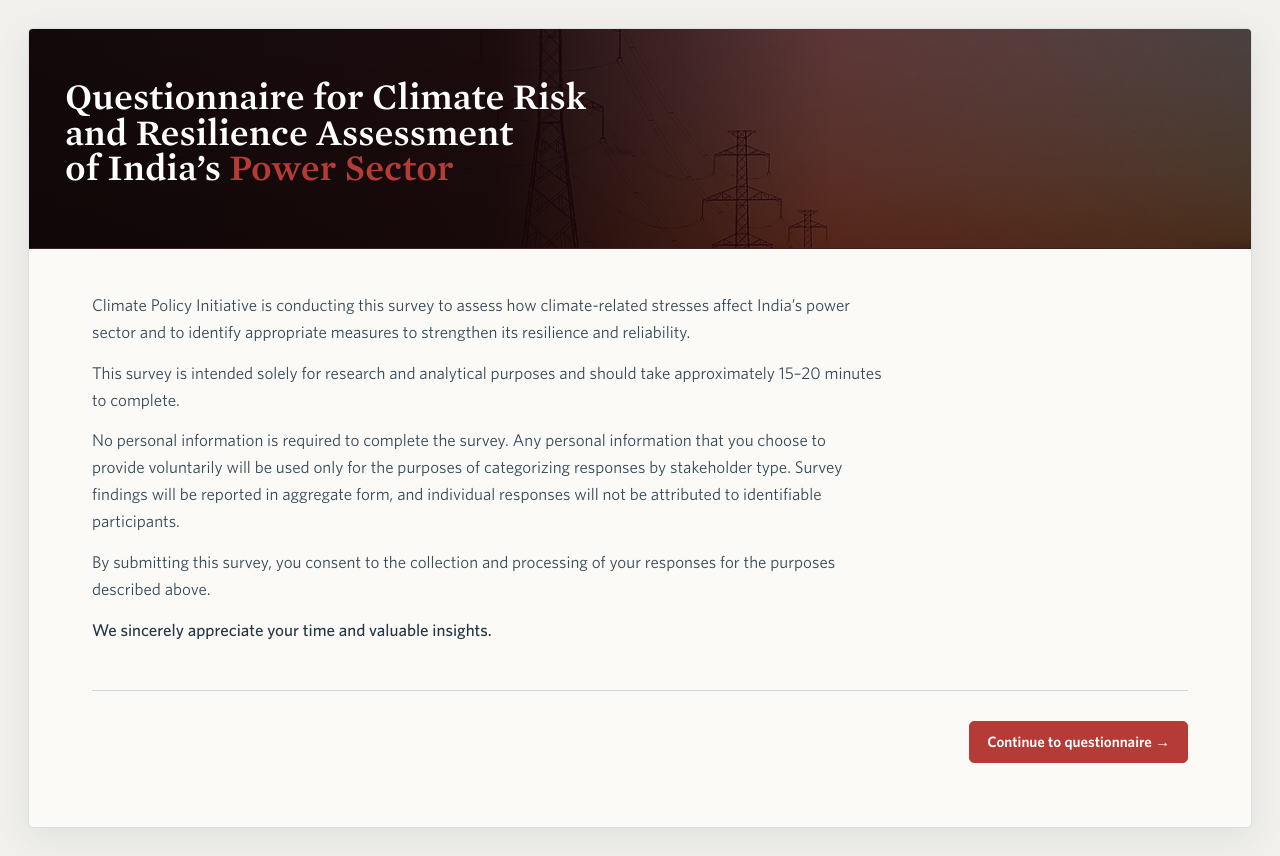
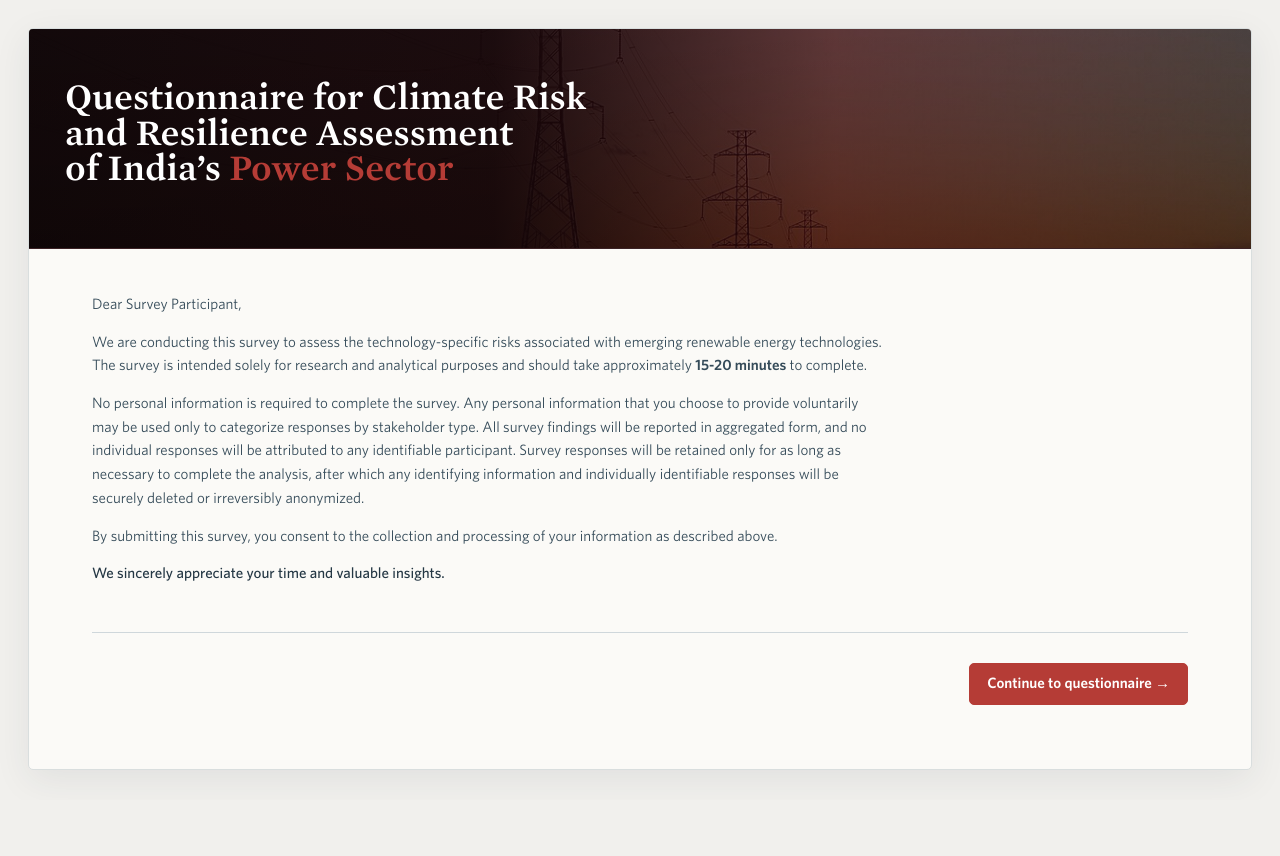
Before and after one commit to Malavikacpi/Project, a Next.js app: page / in a window 1280 px wide. After the commit the page ends 800 px from the top, so only its background shows below. Built offline with nearby package versions, Linux system fonts and the light colour scheme.

Commit message:
Refine questionnaire headings and consent copy

```diff
--- a/app/globals.css
+++ b/app/globals.css
@@ -737,7 +737,7 @@
 .section-title h2 {
   margin: 0;
   font-family: var(--font-heading);
-  font-size: 27px;
+  font-size: 22px;
   font-weight: 500;
   line-height: 1.2;
 }
@@ -791,19 +791,6 @@
 .section-title p,
 .question-kicker {
   letter-spacing: 0;
-}
-
-.optional-badge {
-  display: inline-block;
-  margin-left: 9px;
-  padding: 2px 6px;
-  border: 1px solid #e4bfc2;
-  border-radius: 10px;
-  background: #fff7f7;
-  color: var(--maroon);
-  font-size: 12px;
-  letter-spacing: .8px;
-  vertical-align: 1px;
 }
 
 .question-list .question {
@@ -1365,7 +1352,7 @@
 .consent-introduction {
   max-width: 790px;
   color: var(--ink-soft);
-  font-size: 17px;
+  font-size: 15px;
   line-height: 1.58;
 }
 
@@ -1483,7 +1470,7 @@
   }
 
   .consent-introduction {
-    font-size: 16px;
+    font-size: 15px;
     line-height: 1.58;
   }
 
@@ -1593,7 +1580,7 @@
   }
 
   .section-title h2 {
-    font-size: 26px;
+    font-size: 22px;
   }
 
   .question {
--- a/components/QuestionnaireForm.tsx
+++ b/components/QuestionnaireForm.tsx
@@ -155,12 +155,12 @@
 function questionError(question: Question) {
   if (question.type === "choice") return `Question ${question.number}: select an answer and specify it when Other is selected.`;
   if (question.type === "matrix") return `Question ${question.number}: select one response for every row.`;
-  return `Question ${question.number}: complete the cost and outcome fields for each listed measure. Optional Other rows may remain blank.`;
+  return `Question ${question.number}: complete the cost and outcome fields for each listed measure. Other rows may remain blank.`;
 }
 
 function QuestionCard({ question, answers, setAnswer, scope, stressor }: FieldProps & { stressor: string }) {
   return <article className="question stress-question-card">
-    <div className="question-kicker">Climate stress · {stressor}{question.type === "measures" && <span className="optional-badge">Optional</span>}</div>
+    <div className="question-kicker">Climate stress · {stressor}</div>
     <div className="question-head"><span>{question.number}</span><div>
       <h3>{question.text}</h3>
       {question.type === "choice" && question.unit && <p className="unit-label">Unit <strong>{question.unit}</strong></p>}
@@ -179,10 +179,10 @@
   return <section className="front-page consent-page" aria-label="Survey information">
     <div className="consent-copy">
       <div className="consent-introduction">
-        <p>Climate Policy Initiative is conducting this survey to assess how climate-related stresses affect India’s power sector and to identify appropriate measures to strengthen its resilience and reliability.</p>
-        <p>This survey is intended solely for research and analytical purposes and should take approximately 15–20 minutes to complete.</p>
-        <p>No personal information is required to complete the survey. Any personal information that you choose to provide voluntarily will be used only for the purposes of categorizing responses by stakeholder type. Survey findings will be reported in aggregate form, and individual responses will not be attributed to identifiable participants.</p>
-        <p>By submitting this survey, you consent to the collection and processing of your responses for the purposes described above.</p>
+        <p>Dear Survey Participant,</p>
+        <p>We are conducting this survey to assess the technology-specific risks associated with emerging renewable energy technologies. The survey is intended solely for research and analytical purposes and should take approximately <strong>15-20 minutes</strong> to complete.</p>
+        <p>No personal information is required to complete the survey. Any personal information that you choose to provide voluntarily may be used only to categorize responses by stakeholder type. All survey findings will be reported in aggregated form, and no individual responses will be attributed to any identifiable participant. Survey responses will be retained only for as long as necessary to complete the analysis, after which any identifying information and individually identifiable responses will be securely deleted or irreversibly anonymized.</p>
+        <p>By submitting this survey, you consent to the collection and processing of your information as described above.</p>
         <p>We sincerely appreciate your time and valuable insights.</p>
       </div>
     </div>
```
